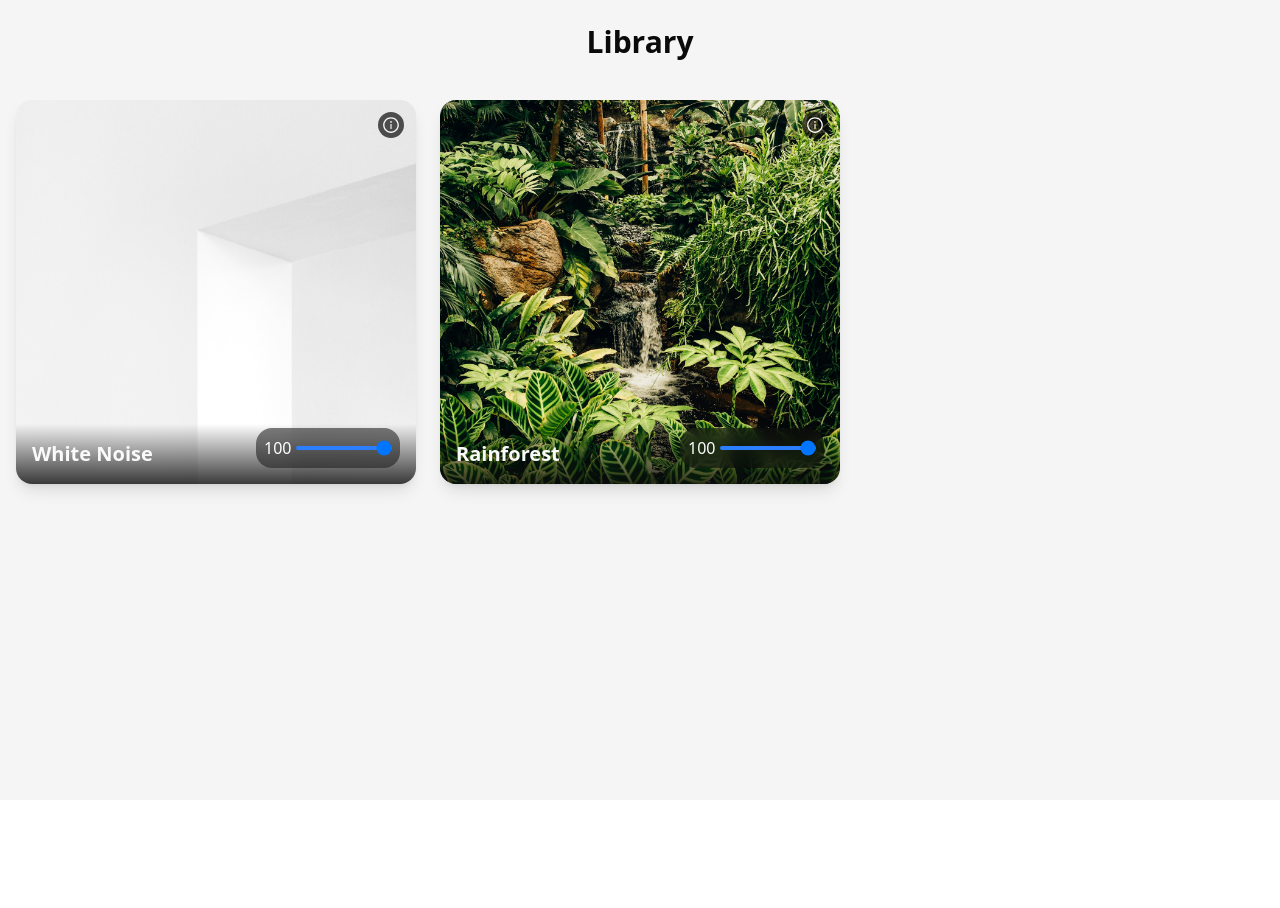
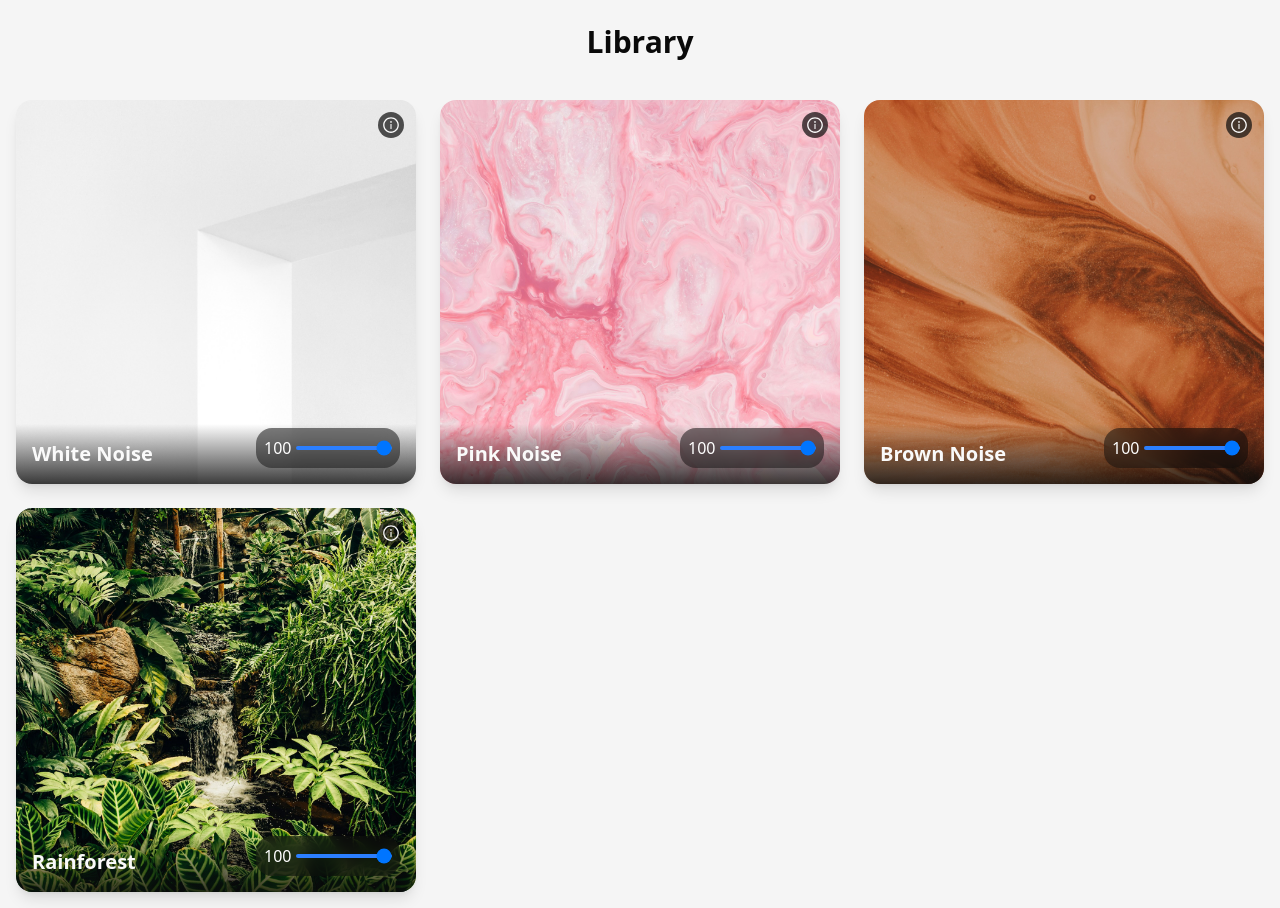
Before and after one commit to ChristianAlessandri/yoursounds, a React (Vite) app: page / in a window 1280 px wide. Before the commit the page ends 800 px from the top, so only its background shows below. Built offline with nearby package versions, Linux system fonts and the light colour scheme.

Commit message:
added pink and brown noises

```diff
--- a/public/sound_library.json
+++ b/public/sound_library.json
@@ -9,6 +9,22 @@
       "image_credits": "Photo by Augustine Wong on Unsplash"
     },
     {
+      "name": "Pink Noise",
+      "sound": "pink",
+      "sound_credits": "Created via JavaScript",
+      "image": "./images/pink_noise.jpg",
+      "image_alt": "Pink noise",
+      "image_credits": "Photo by Pawel Czerwinski on Unsplash"
+    },
+    {
+      "name": "Brown Noise",
+      "sound": "brown",
+      "sound_credits": "Created via JavaScript",
+      "image": "./images/brown_noise.jpg",
+      "image_alt": "Brown noise",
+      "image_credits": "Photo by Pawel Czerwinski on Unsplash"
+    },
+    {
       "name": "Rainforest",
       "sound": "./sounds/rainforest.mp3",
       "sound_credits": "Sound Effect by freesound_community from Pixabay",
--- a/src/widgets/SoundCard.jsx
+++ b/src/widgets/SoundCard.jsx
@@ -12,10 +12,8 @@ const SoundCard = ({ sound }) => {
   const gainNodeRef = useRef(null);
   const noiseNodeRef = useRef(null);
 
-  // Funzione per creare white noise usando Web Audio API direttamente
-  const createWhiteNoiseAudio = () => {
+  const createNoiseAudio = (type) => {
     try {
-      // Crea un AudioContext se non esiste
       if (!audioContextRef.current) {
         audioContextRef.current = new (window.AudioContext ||
           window.webkitAudioContext)();
@@ -23,13 +21,11 @@ const SoundCard = ({ sound }) => {
 
       const audioContext = audioContextRef.current;
 
-      // Assicurati che l'AudioContext sia attivo
       if (audioContext.state === "suspended") {
         audioContext.resume();
       }
 
-      // Crea un buffer per il white noise
-      const bufferSize = audioContext.sampleRate * 2; // 2 secondi
+      const bufferSize = audioContext.sampleRate * 2;
       const noiseBuffer = audioContext.createBuffer(
         1,
         bufferSize,
@@ -37,37 +33,61 @@ const SoundCard = ({ sound }) => {
       );
       const output = noiseBuffer.getChannelData(0);
 
-      // Riempie il buffer con rumore bianco
-      for (let i = 0; i < bufferSize; i++) {
-        output[i] = Math.random() * 2 - 1;
+      // Generazione diversa in base al tipo
+      if (type === "white") {
+        for (let i = 0; i < bufferSize; i++) {
+          output[i] = Math.random() * 2 - 1;
+        }
+      } else if (type === "pink") {
+        let b0 = 0,
+          b1 = 0,
+          b2 = 0,
+          b3 = 0,
+          b4 = 0,
+          b5 = 0,
+          b6 = 0;
+        for (let i = 0; i < bufferSize; i++) {
+          const white = Math.random() * 2 - 1;
+          b0 = 0.99886 * b0 + white * 0.0555179;
+          b1 = 0.99332 * b1 + white * 0.0750759;
+          b2 = 0.969 * b2 + white * 0.153852;
+          b3 = 0.8665 * b3 + white * 0.3104856;
+          b4 = 0.55 * b4 + white * 0.5329522;
+          b5 = -0.7616 * b5 - white * 0.016898;
+          output[i] = b0 + b1 + b2 + b3 + b4 + b5 + b6 + white * 0.5362;
+          output[i] *= 0.11;
+          b6 = white * 0.115926;
+        }
+      } else if (type === "brown") {
+        let lastOut = 0;
+        for (let i = 0; i < bufferSize; i++) {
+          const white = Math.random() * 2 - 1;
+          output[i] = (lastOut + 0.02 * white) / 1.02;
+          lastOut = output[i];
+          output[i] *= 3.5;
+        }
       }
 
-      // Crea un BufferSource e collega tutto
-      const whiteNoiseSource = audioContext.createBufferSource();
-      whiteNoiseSource.buffer = noiseBuffer;
-      whiteNoiseSource.loop = true;
+      const source = audioContext.createBufferSource();
+      source.buffer = noiseBuffer;
+      source.loop = true;
 
-      // Crea un GainNode per controllare il volume
       const gainNode = audioContext.createGain();
       gainNode.gain.value = volume;
 
-      // Collega: source -> gain -> destination
-      whiteNoiseSource.connect(gainNode);
+      source.connect(gainNode);
       gainNode.connect(audioContext.destination);
 
-      // Salva i riferimenti
-      noiseNodeRef.current = whiteNoiseSource;
+      noiseNodeRef.current = source;
       gainNodeRef.current = gainNode;
 
-      console.log(`Buffer audio per "${sound.name}" generato con successo`);
-      return whiteNoiseSource;
+      return source;
     } catch (error) {
-      console.error("Errore nella creazione del white noise:", error);
+      console.error("Errore nella creazione del noise:", error);
       return null;
     }
   };
 
-  // Funzione per creare un Howl tradizionale (per file audio)
   const createHowlInstance = () => {
     return new Howl({
       src: [sound.sound],
@@ -92,7 +112,15 @@ const SoundCard = ({ sound }) => {
         }
       } else {
         // Start sound
-        const noiseSource = createWhiteNoiseAudio();
+        const noiseType =
+          sound.sound === "white"
+            ? "white"
+            : sound.sound === "pink"
+            ? "pink"
+            : sound.sound === "brown"
+            ? "brown"
+            : "white";
+        const noiseSource = createNoiseAudio(noiseType);
         if (noiseSource) {
           try {
             noiseSource.start();
```
Also changed, not shown: public/images/brown_noise.jpg (added), public/images/pink_noise.jpg (added).
